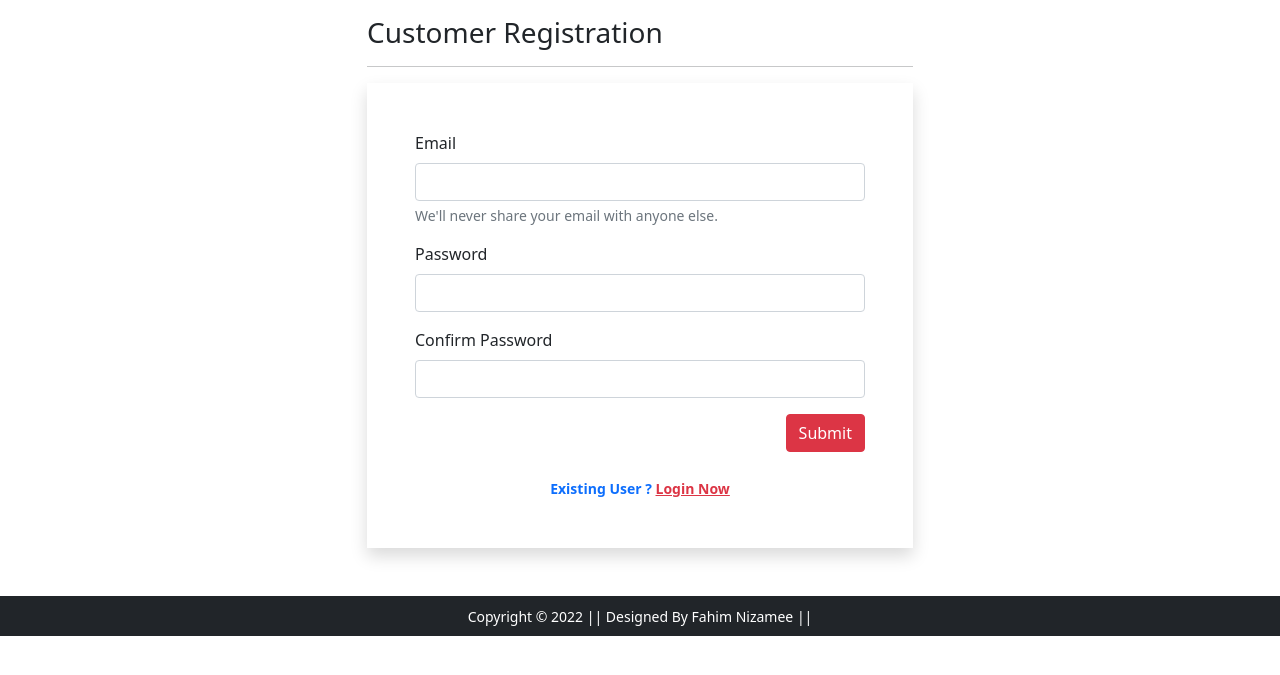
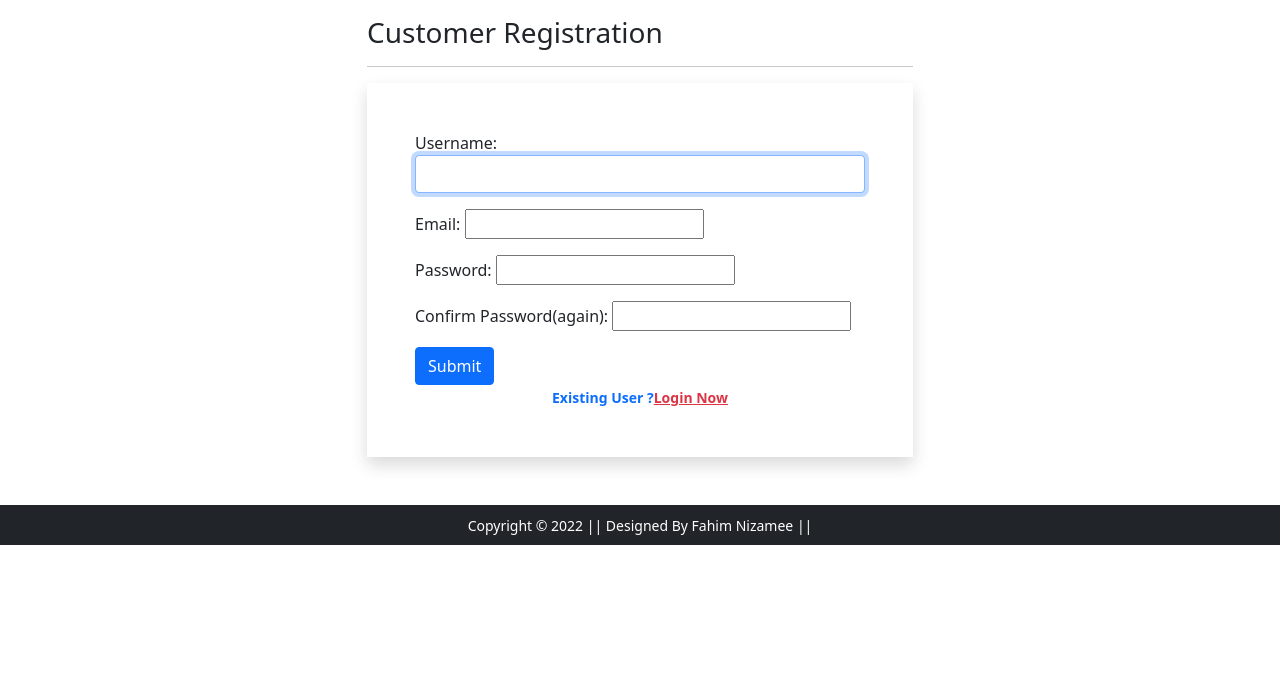
Before and after one commit to Fahim-Nizamee/WebApplication_V2_Ecommerce, a Django app: page /registration/ in a window 1280 px wide. Shown: the part 80-755 px from the top of the page. Run offline with Django 4.2, Linux system fonts and the light colour scheme; some libraries are stand-ins or nearby versions.

Commit message:
8:03 17/2/2022 2:41

```diff
--- /dev/null
+++ b/app/forms.py
@@ -0,0 +1,14 @@
+from pyexpat import model
+from django import forms
+from django.contrib.auth.forms import UserCreationForm
+from django.contrib.auth.models import User
+
+class CustomerRegistrationForm(UserCreationForm):
+    password1 = forms.CharField(label='Password',widget=forms.PasswordInput(attrs={'class':'from-control'}))
+    password2 = forms.CharField(label='Confirm Password(again)',widget=forms.PasswordInput(attrs={'class':'from-control'}))
+    email = forms.CharField(required=True,widget=forms.EmailInput(attrs={'class':'from-control'}))
+    class Meta:
+        model=User
+        fields=['username','email','password1','password2']
+        labels={'email':'Email'}
+        widgets={'username':forms.TextInput(attrs={'class':'form-control'})}
--- a/app/templates/app/customerregistration.html
+++ b/app/templates/app/customerregistration.html
@@ -9,25 +9,15 @@
    <hr>
 
    <form action="" method="post" novalidate class="shadow p-5">
-    <div class="mb-3">
-     <label for="inputEmail4" class="form-label">Email</label>
-     <input type="email" class="form-control" id="inputEmail4">
-     <div id="emailHelp" class="form-text">We'll never share your email with anyone else.</div>
+      {% csrf_token %}
+    {% for fm in form %}
+    <div class="form-group mb-3">
+       {{fm.label_tag}} {{fm}} <small class="text-danger">{{fm.errors|striptags}}</small>
       </div>
-    <div class="mb-3">
-     <label for="inputPassword1" class="form-label">Password</label>
-     <input type="password" class="form-control" id="inputPassword1">
-    </div>
-    <div class="mb-3">
-     <label for="inputPassword2" class="form-label">Confirm Password</label>
-     <input type="password" class="form-control" id="inputPassword2">
-    </div>
-    <div class="text-end">
-     <button type="button" class="btn btn-danger">Submit</button>
-    </div>
+      {% endfor %}
+      <input type="submit" value="Submit" class="btn btn-primary">
       <br>
-    <div class="text-center text-primary fw-bold"><small>Existing User ? <a href="{% url 'login' %}"
-       class="text-danger">Login Now</a> </small></div>
+      <div class="text-center text-primary fw-bold"><small>Existing User ?<a href="{% url 'login' %}"class="text-danger">Login Now</a></small></div>
       {% if form.non_field_errors %}
       {% for error in form.non_field_errors %}
       <p class="alert alert-danger my-3">{{error}}</p>
--- a/app/urls.py
+++ b/app/urls.py
@@ -20,6 +20,6 @@ urlpatterns = [
     path('topwear/', views.topwear, name='topwear'),
     path('topwear/<slug:data>', views.topwear, name='topweardata'),
     path('login/', views.login, name='login'),
-    path('registration/', views.customerregistration, name='customerregistration'),
+    path('registration/',views.CustomerRegistrationView.as_view(),name="customerregistration"),
     path('checkout/', views.checkout, name='checkout'),
 ] + static(settings.MEDIA_URL,document_root=settings.MEDIA_ROOT)
--- a/app/views.py
+++ b/app/views.py
@@ -2,6 +2,7 @@ from unicodedata import category
 from django.shortcuts import render
 from django.views import View
 from .models import Customer,Product,Cart,OrderPlaced
+from .forms import CustomerRegistrationForm
 
 
 class ProductView(View):
@@ -82,8 +83,17 @@ def topwear(request,data=None):
 def login(request):
  return render(request, 'app/login.html')
 
-def customerregistration(request):
- return render(request, 'app/customerregistration.html')
+# def customerregistration(request):
+#  return render(request, 'app/customerregistration.html')
 
+class CustomerRegistrationView(View):
+    def get(self,request):
+        form=CustomerRegistrationForm()
+        return render(request, 'app/customerregistration.html',{'form':form})
+    def post(self,request):
+        form=CustomerRegistrationForm(request.POST)
+        if form.is_valid():
+            form.save()
+        return render(request, 'app/customerregistration.html',{'form':form})
 def checkout(request):
  return render(request, 'app/checkout.html')
```
Lines whose indentation alone changed are shown as unchanged.
